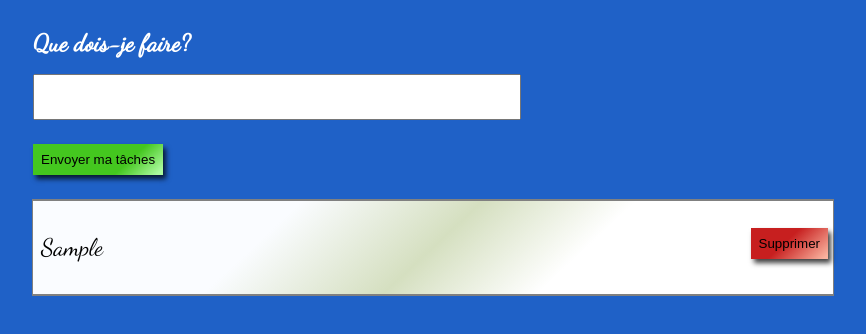
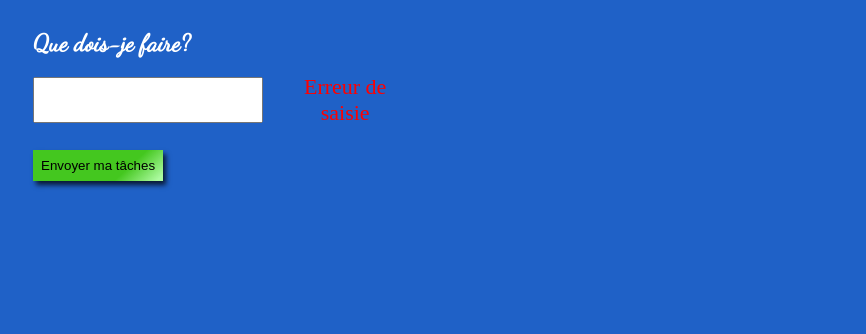
Before and after one commit to im-codebreaker/todolist-vanilla, a plain HTML site: page index.html in a window 1280 px wide. Both pictures are taken after typing "Sample" into the empty fields and a click on the button "Envoyer ma tâches". Shown: the part 92-426 px from the top of the page, without its empty margins (207-1073 px from the left). Drawn offline with Linux system fonts and the light colour scheme.

Commit message:
feat: tentative de message d'erreur sur champs

```diff
--- a/css/index.css
+++ b/css/index.css
@@ -1,7 +1,7 @@
-body{
+body {
     font-size: 24px;
     font-family: 'Dancing Script', cursive;
-    background: rgb(31,97,199);
+    background: rgb(31, 97, 199);
 
 }
 
@@ -18,9 +18,9 @@ body{
 
 /* LISTE */
 
-#app ul{
-    background: rgb(250,252,255);
-    background: linear-gradient(137deg, rgba(250,252,255,1) 30%, rgba(240,242,191,0.8687850140056023) 50%, rgba(255,255,255,1) 67%);
+#app ul {
+    background: rgb(250, 252, 255);
+    background: linear-gradient(137deg, rgba(250, 252, 255, 1) 30%, rgba(240, 242, 191, 0.8687850140056023) 50%, rgba(255, 255, 255, 1) 67%);
     padding-inline-start: 0;
 
 
@@ -33,45 +33,49 @@ body{
 }
 
 
-#app ul li{
+#app ul li {
     padding-inline-start: 0;
     position: relative;
     list-style-type: none;
     padding: 0;
     width: 100%;
     border: 0.25px solid grey;
- border
-}
-#app ul li:first-child{
-    border-top: 2px solid grey; /*conserver la même taille de bordure */
-}
-#app ul li:last-child{
-    border-bottom: 2px solid grey; /*conserver la même taille de bordure */
+
 }
 
-#app ul li p{
+#app ul li:first-child {
+    border-top: 2px solid grey;
+    /*conserver la même taille de bordure */
+}
+
+#app ul li:last-child {
+    border-bottom: 2px solid grey;
+    /*conserver la même taille de bordure */
+}
+
+#app ul li p {
     padding: 0.5rem 0 .5rem 0.5rem;
 }
 
 /* BOUTONS LISTE SUPPRIMER */
 
-#app ul li button{
+#app ul li button {
     /*placement du bouton*/
     position: absolute;
     right: 5px;
     bottom: 35px;
     /* style du bouton */
-    background: linear-gradient(137deg, rgba(199,31,31,1) 45%, rgba(250,179,159,1) 96%);
+    background: linear-gradient(137deg, rgba(199, 31, 31, 1) 45%, rgba(250, 179, 159, 1) 96%);
     padding: 0.5rem;
     border-style: none;
-    box-shadow: 3px 4px 5px 0px rgba(0,0,0,0.75);
-    -webkit-box-shadow: 3px 4px 5px 0px rgba(0,0,0,0.75);
-    -moz-box-shadow: 3px 4px 5px 0px rgba(0,0,0,0.75);
+    box-shadow: 3px 4px 5px 0px rgba(0, 0, 0, 0.75);
+    -webkit-box-shadow: 3px 4px 5px 0px rgba(0, 0, 0, 0.75);
+    -moz-box-shadow: 3px 4px 5px 0px rgba(0, 0, 0, 0.75);
 }
 
 /* FORMULAIRE */
 
-form{
+form {
     display: flex;
     flex-direction: column;
     justify-items: center;
@@ -83,16 +87,42 @@ form{
 
 /* Label */
 
-label{
+label {
     color: #fff;
     text-align: center;
     font-weight: bold;
     margin-bottom: 1rem;
 }
 
+form div {
+    /* la div qui entoure mon input et mon message d'errreur*/
+
+    display: flex;
+    flex-direction: row;
+    align-items: center;
+}
+
+
+form div span {
+    opacity: 0;
+    text-align: center;
+    font-size: 22px;
+    padding-left: 1rem;
+    color: red;
+    font-family: serif;
+}
+
+label {
+    color: #fff;
+    text-align: center;
+    font-weight: bold;
+    margin-bottom: 1rem;
+}
+
+
 /* input */
 
-input{
+input {
     padding-top: 0.5rem;
     padding-bottom: 0.5rem;
     width: 60%;
@@ -100,12 +130,18 @@ input{
     font-size: 22px;
 }
 
-form button{
+form button {
     margin-top: 1.5rem;
-    background: linear-gradient(137deg, rgba(68,199,31,1) 70%, rgba(172,250,159,1) 96%);
+    background: linear-gradient(137deg, rgba(68, 199, 31, 1) 70%, rgba(172, 250, 159, 1) 96%);
     padding: 0.5rem;
     border-style: none;
-    box-shadow: 3px 4px 5px 0px rgba(0,0,0,0.75);
-    -webkit-box-shadow: 3px 4px 5px 0px rgba(0,0,0,0.75);
-    -moz-box-shadow: 3px 4px 5px 0px rgba(0,0,0,0.75);
+    box-shadow: 3px 4px 5px 0px rgba(0, 0, 0, 0.75);
+    -webkit-box-shadow: 3px 4px 5px 0px rgba(0, 0, 0, 0.75);
+    -moz-box-shadow: 3px 4px 5px 0px rgba(0, 0, 0, 0.75);
 }
+
+/* CLASS */
+
+.visible{
+    opacity: 1;
+}
--- a/js/index.js
+++ b/js/index.js
@@ -1,15 +1,20 @@
 
 
 const todo = document.getElementById('app'); // ma div
+
 // VARIABLES LISTE
 const todoTitle = document.createElement('h1'); // titre todolist
 const todoList = document.createElement('ul'); // la liste
 const todoItemList = []; // liste des taches à faire
+
 // VARIABLE FORMULAIRE
 const myForm = document.createElement('form');
 const myTask = document.createElement('label');
 const inputTask = document.createElement('input');
 const validButton = document.createElement('button');
+const wrapperInput = document.createElement('div')
+const ErrorMessage = document.createElement('span');
+const regex = /[^a-z0-9çà\s]/g // uniquement lettre et chiffres
 
 todo.append(todoTitle); // j'attache mon h1 à ma div
 todo.append(myForm); // j'attache mon formulaire à ma div
@@ -18,9 +23,12 @@ todo.append(todoList);  // j'attache mon ul à ma div
 todoTitle.innerText = "TO DO LIST"; // Mon h1
 
 myForm.append(myTask); // j'attache mon label à mon formulaire
-myForm.append(inputTask); // j'attache mon input à mon formulaire
+myForm.append(wrapperInput); // j'attache ma div à mon formulaire
+wrapperInput.append(inputTask); // j'attache mon input à mon formulaire
+wrapperInput.append(ErrorMessage); // j'attache mon p à ma div
 myForm.append(validButton); // bouton pour valider le formulaire
 myTask.innerText = 'Que dois-je faire?';
+ErrorMessage.innerHTML = "Erreur de saisie";
 validButton.innerText = 'Envoyer ma tâches';
 
 myForm.addEventListener('submit', function(e){ // fonction du formulaire pour ajouter une tâche
@@ -28,6 +36,18 @@ myForm.addEventListener('submit', function(e){ // fonction du formulaire pour aj
     const item = document.createElement('li');
     const myButton = document.createElement('button');
     const itemContent = document.createElement('p');
+
+        if(inputTask.value === "" || regex.test(inputTask.value)){ // message d'erreur si le champ écrit n'est pas approprié
+            inputTask.value ="";
+            /*setTimeout(function(){
+                location.reload();
+             }, 1000);*/
+            return ErrorMessage.classList.add('visible');
+
+
+        }
+        ErrorMessage.classList.remove('visible');
+
         todoList.append(item) // j'attache mon li à mon ul
         item.append(itemContent, myButton) // j'attache mon p et mon button delete à mon li
         todoItemList.push(inputTask.value); // je pousse les valeurs entrée dans l'input dans mon tableau todoItemList
```
Lines whose indentation alone changed are shown as unchanged.
